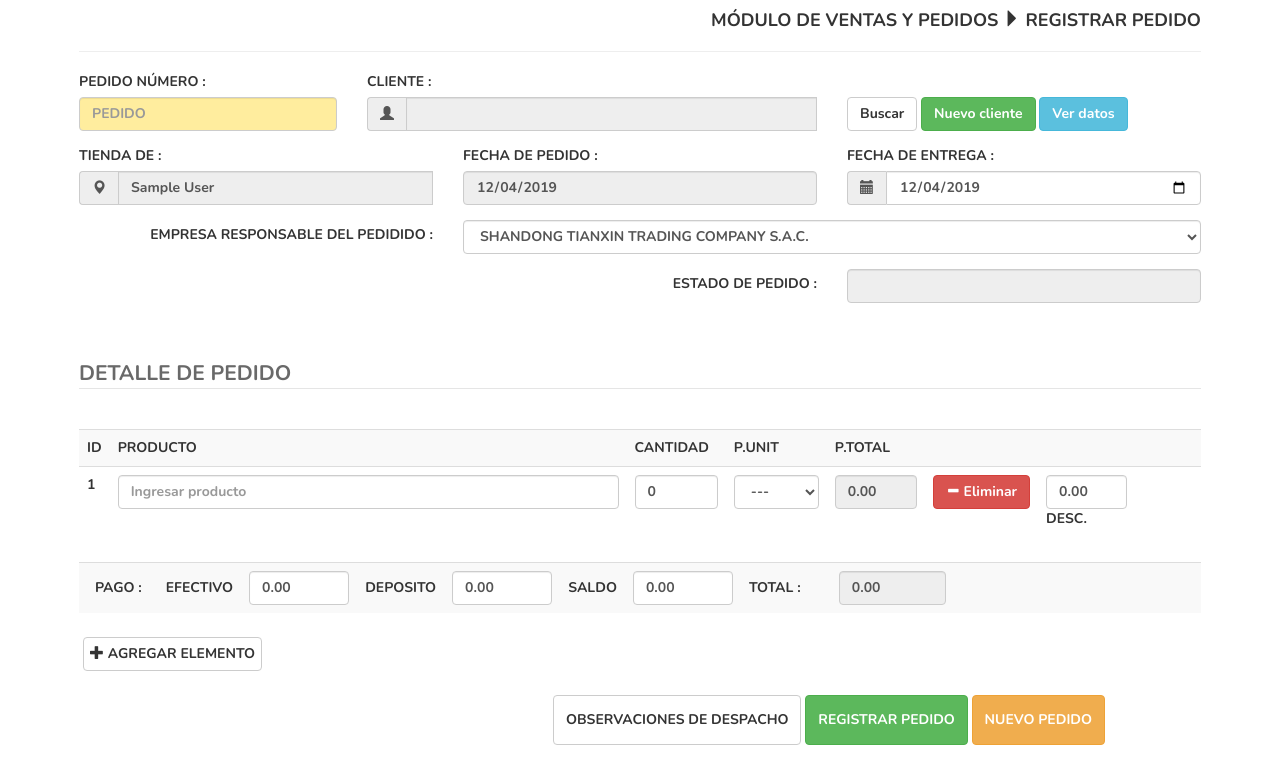
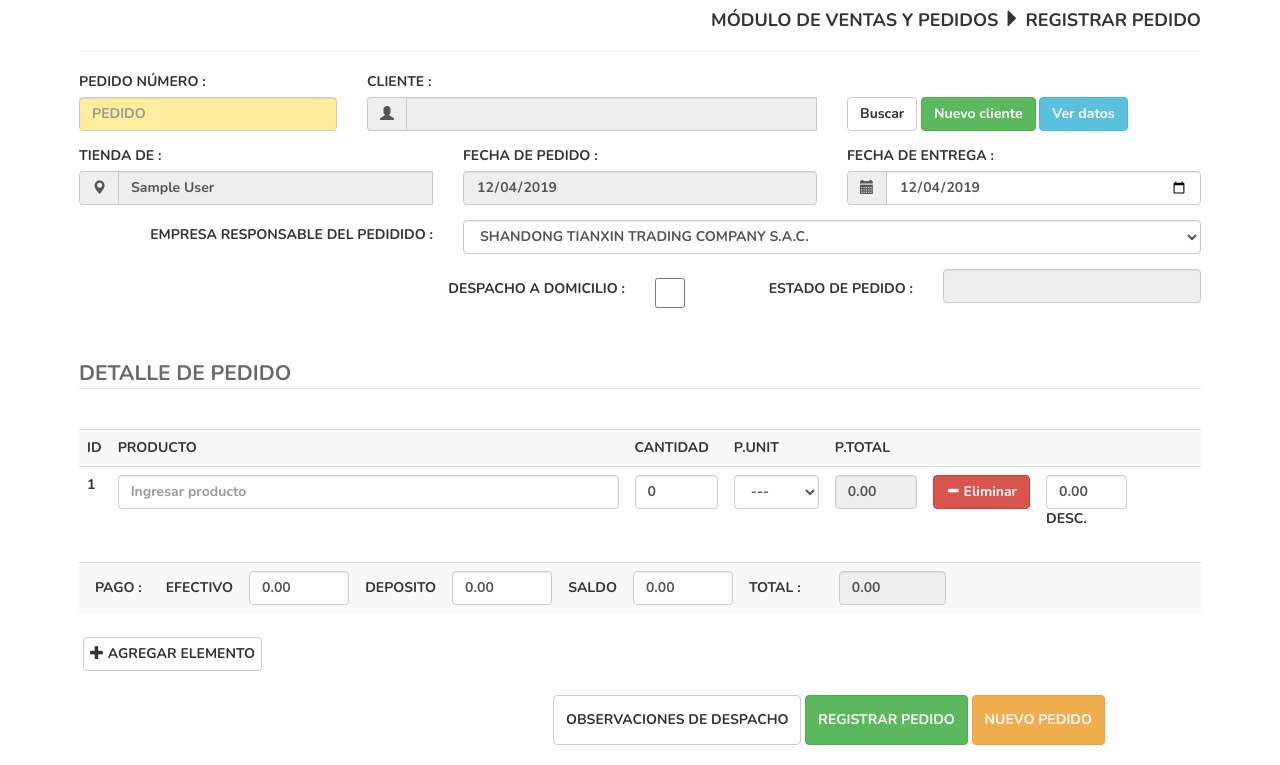
Before and after one commit to JorgeWinder/SIGIOP, a PHP site: the page made by Views/registrar-pedido-v3.php in a window 1280 px wide. Shown: the part 161-926 px from the top of the page. Run offline with PHP 8.4, Linux system fonts and the light colour scheme; the visitor is signed in with stand-in values (Sample User, id 1); some libraries are stand-ins or nearby versions; some web fonts are replaced.

Commit message:
Se agrego datos de despacho a domicilio

```diff
--- a/Views/registrar-pedido-v3.php
+++ b/Views/registrar-pedido-v3.php
@@ -26,6 +26,8 @@ and open the template in the editor.
 
     </head>
     <body>
+
+		<form>
 		<?php require_once "plantillas/menu.html"; ?>
 
 
@@ -52,7 +54,7 @@ and open the template in the editor.
 						<div class="col-lg-3">
 							<div class="form-group">
 					    		<label for="exampleInputName2">PEDIDO NÚMERO :</label>
-		 						<input id="pedido" class="form-control" readonly="true" placeholder="PEDIDO" style="width: 100%; background-color: #ffed9e;" type="text">
+		 						<input id="pedido" name='idPedido' class="form-control" readonly="true" placeholder="PEDIDO" style="width: 100%; background-color: #ffed9e;" type="text">
 								<input type="hidden" id="colaborador" value="<?php echo $_SESSION['idColaborador']; ?>">
 
 							</div>
@@ -80,11 +82,36 @@ and open the template in the editor.
 									</div>
 
 
-									<div id="panelnotas" class="container text-right" style="position: fixed;width: 540px;z-index: 100;height: 250px;background: #293a4a;padding-top: 5px;margin-top: 40px;display: none;">
+									<div id="panelnotas" class="container text-right" style="position: fixed;width: 540px;z-index: 100;height: 150px;background: #293a4a;padding-top: 5px;margin-top: 40px;display: none;">
 										<span class="badge badge-info" style="position: relative;top: 0;margin-bottom: 5px;"> <a id="cerrar" href="javascrpit:void()" onclick="VistaPanelNotas()" style="color: white"> X CERRAR</a> </span>
 										<div class="form-group">
 											<textarea id="nota" placeholder="ESCRIBE UNA NOTA U OBSERVACIÓN PARA ESTE PEDIDO" class="form-control" maxlength="500" style="border: 1px solid #00953a !important;" rows="9"></textarea>
 										</div>
+									</div>
+
+									<div id="panelentrega" class="container text-right" style="position: fixed;width: 540px;z-index: 100;height: 300px;background: #293a4a;padding-top: 5px;margin-top: 40px;display: none;">
+										<span class="badge badge-info" style="position: relative;top: 0;margin-bottom: 5px;"> <a id="cerrardestino" style="color: white"> X CERRAR</a> </span>
+										<div class="form-group">
+											<input type="hidden" name="EstadoEntrega">
+											<input class="form-control" type="text" name="Encargado" id="Encargado" placeholder='Nombre de encargado de entrega'>
+										</div>
+										<br>
+										<br>
+										<div class="form-group">
+											<input class="form-control" type="text" name="Receptor" id="Receptor" placeholder='¿Quién recibirá el pedido?'>
+										</div>
+
+										<br>
+										<br>
+										<div class="form-group">
+											<textarea id="Destino" name="Destino" placeholder="ESCRIBE LA DIRECIÓN Y/O DESTINO DEL PEDIDO" class="form-control" maxlength="140" style="border: 1px solid #00953a !important;" rows="4"></textarea>
+											<br><br>
+
+										<br>
+											<button id="btnGuardarEntrega" type="button" class="btn btn-warning" style="height: 50px;width: 100%; margin-top: 10px;">GRABAR DATOS PARA ENTREGA</button>
+
+										</div>
+
 									</div>
 
 									<div id="panelacceso" class="container text-right" style="position: fixed;width: 540px;z-index: 100;top: 50px;background: #293a4a;padding-top: 5px;margin-top: 40px;display: none;">
@@ -106,9 +133,9 @@ and open the template in the editor.
 
 						<div class="col-lg-4 text-left " style="padding-top: 25px;">
 
-							<button type="submit" class="btn btn-default" onclick="VistaPanelBusqueda()">Buscar</button>
-							<button id="nuevocli" type="submit" class="btn btn-success">Nuevo cliente</button>
-							<button id="vercli" type="submit" class="btn btn-info">Ver datos</button>
+							<button type="button" class="btn btn-default" onclick="VistaPanelBusqueda()">Buscar</button>
+							<button id="nuevocli" type="button" class="btn btn-success">Nuevo cliente</button>
+							<button id="vercli" type="button" class="btn btn-info">Ver datos</button>
 						</div>
 					</div>
 
@@ -167,16 +194,19 @@ and open the template in the editor.
 					</div>
 
 					<div class="row">
-						<div class="col-lg-4 text-right" style="padding-top: 5px;">
 
+						<div class="col-lg-6 text-right" style="padding-top: 10px;">
+					    		<label for="exampleInputName2">DESPACHO A DOMICILIO  :</label>
+						</div>
+						<div class="col-lg-1 text-left" style="padding-top: 5px;">
+								<input type="checkbox" name="despacho" id="despacho" style="width:30px; height:30px;">
 						</div>
 
-						<div class="col-lg-4 text-right" style="padding-top: 5px;">
-
+						<div class="col-lg-2 text-right" style="padding-top: 10px;">
 					    		<label for="exampleInputName2">ESTADO DE PEDIDO :</label>
 
 						</div>
-						<div class="col-lg-4">
+						<div class="col-lg-3">
 							<div class="form-group">
 								<input id="pedidostd" class="form-control" readonly="true" placeholder="" style="width: 100%;" type="text" value="">
 							</div>
@@ -282,10 +312,10 @@ and open the template in the editor.
 						<div class="col-lg-11">
 
 
-													<button id="btnAgregarNota" type="submit" class="btn btn-default" onclick="VistaPanelNotas()" style="height: 50px;">OBSERVACIONES DE DESPACHO</button>
+													<button id="btnAgregarNota" type="button" class="btn btn-default" onclick="VistaPanelNotas()" style="height: 50px;">OBSERVACIONES DE DESPACHO</button>
 
-                                                    <button id="btnRegistrarPedido" type="submit" class="btn btn-success" style="height: 50px;">REGISTRAR PEDIDO</button>
-													<button id="btnNuevo" type="submit" class="btn btn-warning" style="height: 50px;">NUEVO PEDIDO</button>
+                                                    <button id="btnRegistrarPedido" type="button" class="btn btn-success" style="height: 50px;">REGISTRAR PEDIDO</button>
+													<button id="btnNuevo" type="button" class="btn btn-warning" style="height: 50px;">NUEVO PEDIDO</button>
 
 													<br><br>
 
@@ -305,6 +335,6 @@ and open the template in the editor.
 		</div>
 
 
-
+        </form>
     </body>
 </html>
--- a/Views/script/registrar-pedido-v3.js
+++ b/Views/script/registrar-pedido-v3.js
@@ -124,6 +124,9 @@
 
  });
 
+
+
+
  function VistaPanelBusqueda(){
 
     if($("#busqueda").css("display")=="block"){
@@ -156,6 +159,8 @@
 
 
  }
+
+
 
 
  function VistaPanelAcceso(){
@@ -242,6 +247,24 @@ function RegistrarPedido(){
                                                     $("#pedido").val(obj.Respuesta[0].Id);
                                                     RegistrarDetallePedido(obj.Respuesta[0].Id);
                                                     $("#btnRegistrarPedido").prop("disabled","true");
+
+                                                    const $despacho = document.querySelector('#despacho')
+                                                    if ($despacho) {
+
+
+                                                        $.ajax({
+                                                            type: "POST",
+                                                            url: './api-sigop/entrega/add',
+                                                            data:  {idPedido: $("#pedido").val() , Encargado: $("#Encargado").val().toUpperCase() , Destino: $("#Destino").val().toUpperCase(), Receptor: $("#Receptor").val().toUpperCase() },
+                                                            success: function (response) {
+                                                                            var obj = $.parseJSON(response);
+                                                                            console.log("Se registro entrega de pedido")
+
+                                                                }
+                                                            });
+
+
+                                                    }
 
                                                     alert("PEDIDO " + obj.Respuesta[0].Id + ", REGISTRADO");
                                                     pase=0;
@@ -522,3 +545,113 @@ function RegistrarPedido(){
     $("#busqueda").css({"display": "none"});
 
  }
+
+
+
+
+
+document.addEventListener("DOMContentLoaded", function(){
+
+
+    (async function Load(){
+
+        async function getData(url){
+
+            const response = await fetch(url);
+            const data = await response.json();
+            return data;
+
+        }
+
+        async function postData(url, form){
+
+              const response = await fetch(url,
+                {
+                  method: "POST",
+                  body: form
+                }
+                );
+                const data = await response.json();
+                return data;
+        }
+
+
+       // ------------------ Funciones --------------- //
+
+
+
+       function GruardarDatosEntrega(){
+
+            const data = document.querySelector('form')
+            const form = new FormData(data)
+
+            form.set('Encargado',document.querySelector('#Encargado').value.toUpperCase())
+            form.set('Receptor',document.querySelector('#Receptor').value.toUpperCase())
+            form.set('Destino',document.querySelector('#Destino').value.toUpperCase())
+
+            for (const key of form.keys()) {
+                console.log(`${key} -> ${form.get(key)}`)
+            }
+
+            postData('./api-sigop/entrega/add', form)
+
+       }
+
+
+       // ------------------ Eventos --------------- //
+
+       const $despacho = document.querySelector('#despacho')
+
+       $despacho.addEventListener('input', function(){
+
+            if(this.checked){
+                document.querySelector('#panelentrega').style.display = 'block'
+                document.querySelector('#btnRegistrarPedido').disabled = true
+            }else{
+                document.querySelector('#panelentrega').style.display = 'none'
+                document.querySelector('#Encargado').value = ''
+                document.querySelector('#Receptor').value = ''
+                document.querySelector('#Destino').value = ''
+            }
+
+       })
+
+
+       document.querySelector('#cerrardestino').onclick = function(){
+
+        document.querySelector('#panelentrega').style.display = 'none'
+        document.querySelector('#Encargado').value = ''
+        document.querySelector('#Receptor').value = ''
+        document.querySelector('#Destino').value = ''
+        document.querySelector('#despacho').checked = false
+
+        document.querySelector('#btnRegistrarPedido').disabled = false
+
+       }
+
+       document.querySelector('#btnGuardarEntrega').onclick = function(){
+
+        if (confirm('¿Confirma guardar los datos de despacho a domicilio?')) {
+
+            if(document.querySelector('#Encargado').value != '' && document.querySelector('#Receptor').value != '' && document.querySelector('#Destino').value != ''){
+
+                document.querySelector('#panelentrega').style.display = 'none'
+                document.querySelector('#btnRegistrarPedido').disabled = false
+                alert("Los datos de encargado y destino se guardarón")
+
+            }else{
+                alert("Debe registar los datos de encargado, receptor y destino")
+            }
+
+        }
+
+
+       }
+
+
+
+
+    })()
+
+
+})
```
Also changed, not shown: Views/comprobante-print.php (+20 -1 lines), src/routers/api-sigop.php (+43 -1 lines).
